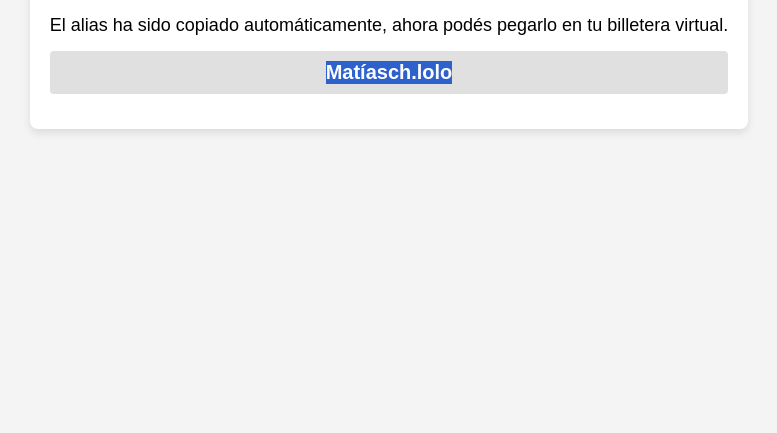
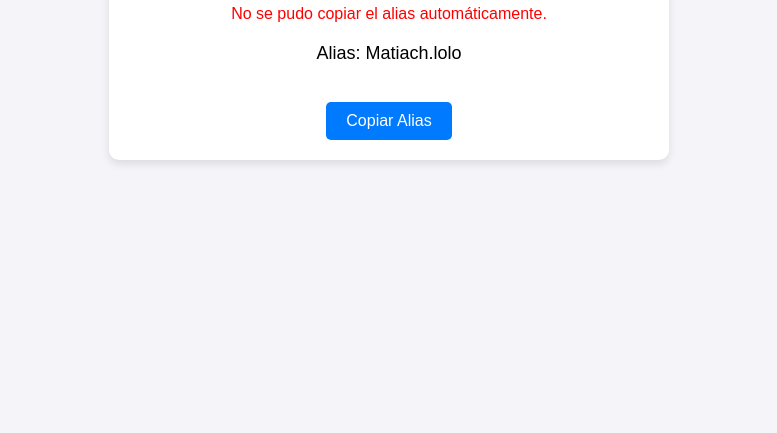
Before and after one commit to SyJ-2023/Lolo2, a plain HTML site: page index.html in a window 1280 px wide. Shown: the part 367-800 px from the top of the page, without its empty margins (251-1028 px from the left). Drawn offline with Linux system fonts and the light colour scheme.

Commit message:
Update index.html

```diff
--- a/index.html
+++ b/index.html
@@ -3,7 +3,7 @@
 <head>
   <meta charset="UTF-8">
   <meta name="viewport" content="width=device-width, initial-scale=1.0">
-  <title>Alias Copiado</title>
+  <title>Copiar Alias Automático</title>
   <style>
     body {
       font-family: Arial, sans-serif;
@@ -11,63 +11,121 @@
       justify-content: center;
       align-items: center;
       height: 100vh;
+      background-color: #f4f4f9;
       margin: 0;
-      background-color: #f4f4f4;
     }
+
     .container {
       text-align: center;
+      padding: 20px;
       background-color: white;
-      padding: 20px;
-      border-radius: 8px;
+      border-radius: 10px;
       box-shadow: 0 4px 8px rgba(0, 0, 0, 0.1);
     }
+
+    h1 {
+      color: #333;
+    }
+
+    .button {
+      background-color: #007bff;
+      color: white;
+      padding: 10px 20px;
+      border: none;
+      border-radius: 5px;
+      cursor: pointer;
+      font-size: 16px;
+      margin-top: 20px;
+    }
+
+    .button:hover {
+      background-color: #0056b3;
+    }
+
     .message {
+      margin-top: 15px;
+      color: green;
+      font-size: 16px;
+      display: none;
+    }
+
+    .error {
+      color: red;
+    }
+
+    #alias {
       font-size: 18px;
-      margin-bottom: 15px;
-    }
-    .alias {
-      font-size: 20px;
-      font-weight: bold;
-      margin: 15px 0;
-      padding: 10px;
-      background-color: #e0e0e0;
-      border-radius: 4px;
-    }
-    button {
-      padding: 10px 20px;
-      font-size: 16px;
-      background-color: #007BFF;
-      color: white;
-      border: none;
-      border-radius: 4px;
-      cursor: pointer;
-    }
-    button:hover {
-      background-color: #0056b3;
+      margin-top: 20px;
     }
   </style>
 </head>
 <body>
   <div class="container">
-    <p class="message">Alias copiado y listo</p>
-    <p class="message">El alias ha sido copiado automáticamente, ahora podés pegarlo en tu billetera virtual.</p>
-    <div class="alias" id="alias">Matíasch.lolo</div>
+    <h1>Escanea el QR para copiar el alias</h1>
+    <p id="message" class="message"></p>
+    <div id="alias-container">
+      <p id="alias">Alias: Matiach.lolo</p>
+      <button class="button" id="copyButton" style="display:none;" onclick="copiarAlias()">Copiar Alias</button>
+    </div>
   </div>
 
   <script>
-    window.onload = function() {
-      const aliasText = document.getElementById('alias');
-      const range = document.createRange();
-      range.selectNode(aliasText);
-      window.getSelection().removeAllRanges();
-      window.getSelection().addRange(range);
-      try {
-        document.execCommand('copy'); // Intenta copiar el alias automáticamente
-        alert('Alias copiado automáticamente');
-      } catch (err) {
-        alert('No se pudo copiar el alias automáticamente. Por favor, copialo manualmente.');
+    const alias = "Matiach.lolo";
+    const messageElement = document.getElementById("message");
+    const aliasContainer = document.getElementById("alias-container");
+    const copyButton = document.getElementById("copyButton");
+
+    function copiarAlias() {
+      const input = document.createElement("input");
+      input.value = alias;
+      document.body.appendChild(input);
+      input.select();
+      input.setSelectionRange(0, 99999); // Para dispositivos móviles
+      const success = document.execCommand("copy");
+      document.body.removeChild(input);
+
+      if (success) {
+        messageElement.textContent = "Alias copiado correctamente.";
+        messageElement.classList.remove("error");
+        messageElement.classList.add("message");
+      } else {
+        messageElement.textContent = "No se pudo copiar el alias.";
+        messageElement.classList.remove("message");
+        messageElement.classList.add("error");
+      }
+      messageElement.style.display = "block";
+    }
+
+    // Intentar copiar el alias automáticamente
+    function intentarCopiarAutomaticamente() {
+      const input = document.createElement("input");
+      input.value = alias;
+      document.body.appendChild(input);
+      input.select();
+      input.setSelectionRange(0, 99999); // Para dispositivos móviles
+      const success = document.execCommand("copy");
+      document.body.removeChild(input);
+
+      if (success) {
+        // Si se copió correctamente, mostrar el mensaje de éxito
+        messageElement.textContent = "Alias copiado automáticamente.";
+        messageElement.classList.remove("error");
+        messageElement.classList.add("message");
+        messageElement.style.display = "block";
+      } else {
+        // Si no se pudo copiar automáticamente, mostrar el mensaje de error
+        messageElement.textContent = "No se pudo copiar el alias automáticamente.";
+        messageElement.classList.remove("message");
+        messageElement.classList.add("error");
+        messageElement.style.display = "block";
+
+        // Mostrar el botón para copiar manualmente
+        copyButton.style.display = "inline-block";
       }
     }
+
+    // Llamar la función para intentar copiar el alias automáticamente
+    intentarCopiarAutomaticamente();
   </script>
 </body>
 </html>
```
